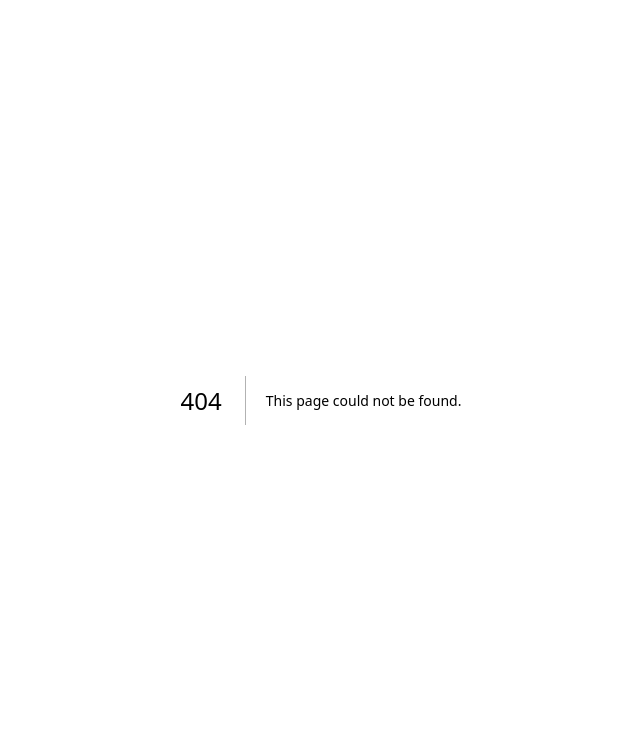
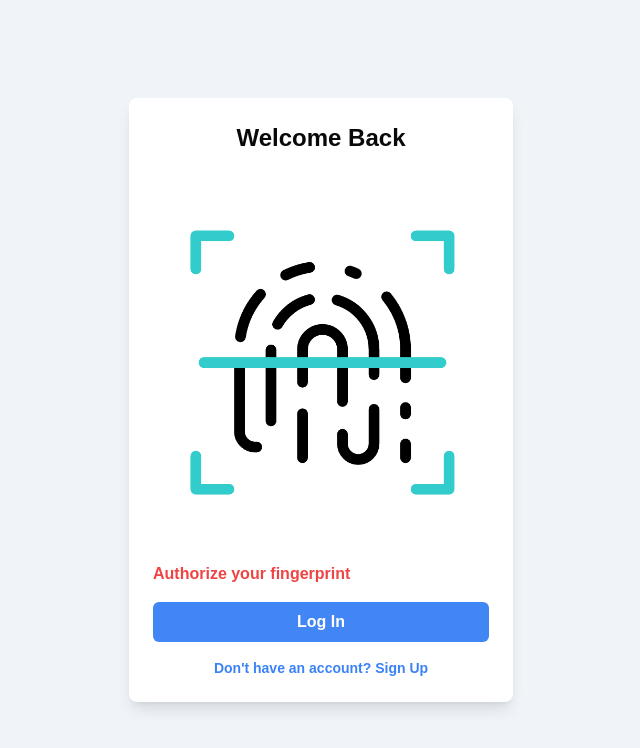
Before and after one commit to Saptarshi767/Wall-ID, a Next.js app: page /login in a window 1280 px wide. Before the commit this address had no page. Shown: the top 748 px of the page, without its empty margins (319-959 px from the left). Built offline with nearby package versions, Linux system fonts and the light colour scheme.

Commit message:
log in/ Sign up create

```diff
--- a/src/app/components/Header.jsx
+++ b/src/app/components/Header.jsx
@@ -91,7 +91,7 @@ const Header = () => {
       </DialogDescription>
       <DialogFooter>
         {isSignedUp ? (
-          <Link href="/dashboard"> {/* Link to the login page */}
+          <Link href="/login"> {/* Link to the login page */}
             <a className="btn btn-active btn-ghost">Log In</a>
           </Link>
         ) : (
@@ -107,7 +107,7 @@ const Header = () => {
       {/* Conditionally render "Already have an account?" text */}
       {!isSignedUp && (
         <div className="text-blue-500">
-          <Link href="/dashboard" className="hover:no-underline">
+          <Link href="/login" className="hover:no-underline">
              <button>Already have an account? Login!</button>
           </Link>
         </div>
@@ -164,7 +164,7 @@ const Header = () => {
                 </DialogDescription>
                 <DialogFooter>
                   {isSignedUp ? (
-                    <Link href="/dashboard"> {/* Link to the login page */}
+                    <Link href="/login"> {/* Link to the login page */}
                       <a className="btn btn-active btn-ghost">Log In</a>
                     </Link>
                   ) : (
@@ -180,7 +180,7 @@ const Header = () => {
                 {/* Conditionally render "Already have an account?" text */}
                 {!isSignedUp && (
                   <div className="text-blue-500">
-                    <Link href="/dashboard" className="hover:no-underline">
+                    <Link href="/login" className="hover:no-underline">
                        <button>Already have an account? Login!</button>
                     </Link>
                   </div>
--- a/src/app/login/login.jsx
+++ /dev/null
@@ -1,11 +0,0 @@
-import React from 'react'
-
-const login = () => {
-  return (
-    <div>
-
-    </div>
-  )
-}
-
-export default login
--- /dev/null
+++ b/src/app/login/page.jsx
@@ -0,0 +1,76 @@
+'use client'
+import React, { useState } from 'react';
+import { ToastContainer, toast } from 'react-toastify'; // Ensure toast is imported
+import 'react-toastify/dist/ReactToastify.css';
+import Link from 'next/link';
+
+const Login = () => {
+  const [email, setEmail] = useState('');
+  const [password, setPassword] = useState('');
+  const [isLoggedIn, setIsLoggedIn] = useState(false);
+  const [fingerprintAuthorized, setFingerprintAuthorized] = useState(false);
+
+  const handleLogin = (e) => {
+    e.preventDefault();
+    // Simulate login process
+    setFingerprintAuthorized(true);  // Set fingerprint as authorized
+    toast.success('Fingerprint authorized!');
+    setIsLoggedIn(true);  // Log in the user
+  };
+
+  return (
+    <div className="flex justify-center items-center min-h-screen bg-[#f0f4f8]">
+      <div className="w-full sm:w-96 bg-white p-6 rounded-lg shadow-lg">
+        <h2 className="text-2xl font-bold text-center mb-6">Welcome Back</h2>
+
+        {/* Login Form */}
+        <form onSubmit={handleLogin} className="space-y-4">
+          <div className="grid gap-4 py-4">
+            <div className="grid grid-cols-4 items-center gap-4 justify-center">
+              <img src="fingerprint.gif" className="col-span-4" alt="Fingerprint" />
+            </div>
+          </div>
+
+          {/* Fingerprint Authorization */}
+          <div>
+            <p className={fingerprintAuthorized ? 'text-green-500' : 'text-red-500'}>
+              {fingerprintAuthorized ? 'Fingerprint Authorized' : 'Authorize your fingerprint'}
+            </p>
+          </div>
+
+          {!isLoggedIn ? (
+            <div>
+              <button
+                type="submit"  // Ensure it's a submit button for form handling
+                className="w-full py-2 bg-[#4285f4] text-white rounded-md hover:bg-blue-700 transition duration-200"
+              >
+                Log In
+              </button>
+            </div>
+          ) : (
+            <div>
+              <Link href="/dashboard">
+                <button className="w-full py-2 bg-[#34d399] text-white rounded-md hover:bg-green-600 transition duration-200">
+                  Go to Dashboard
+                </button>
+              </Link>
+            </div>
+          )}
+        </form>
+
+        {/* Redirect to Sign-Up if not logged in */}
+        {!isLoggedIn && (
+          <div className="text-center text-sm text-blue-500 mt-4">
+            <Link href="/" className="hover:underline">
+              Don't have an account? Sign Up
+            </Link>
+          </div>
+        )}
+
+        <ToastContainer />
+      </div>
+    </div>
+  );
+};
+
+export default Login;
```
